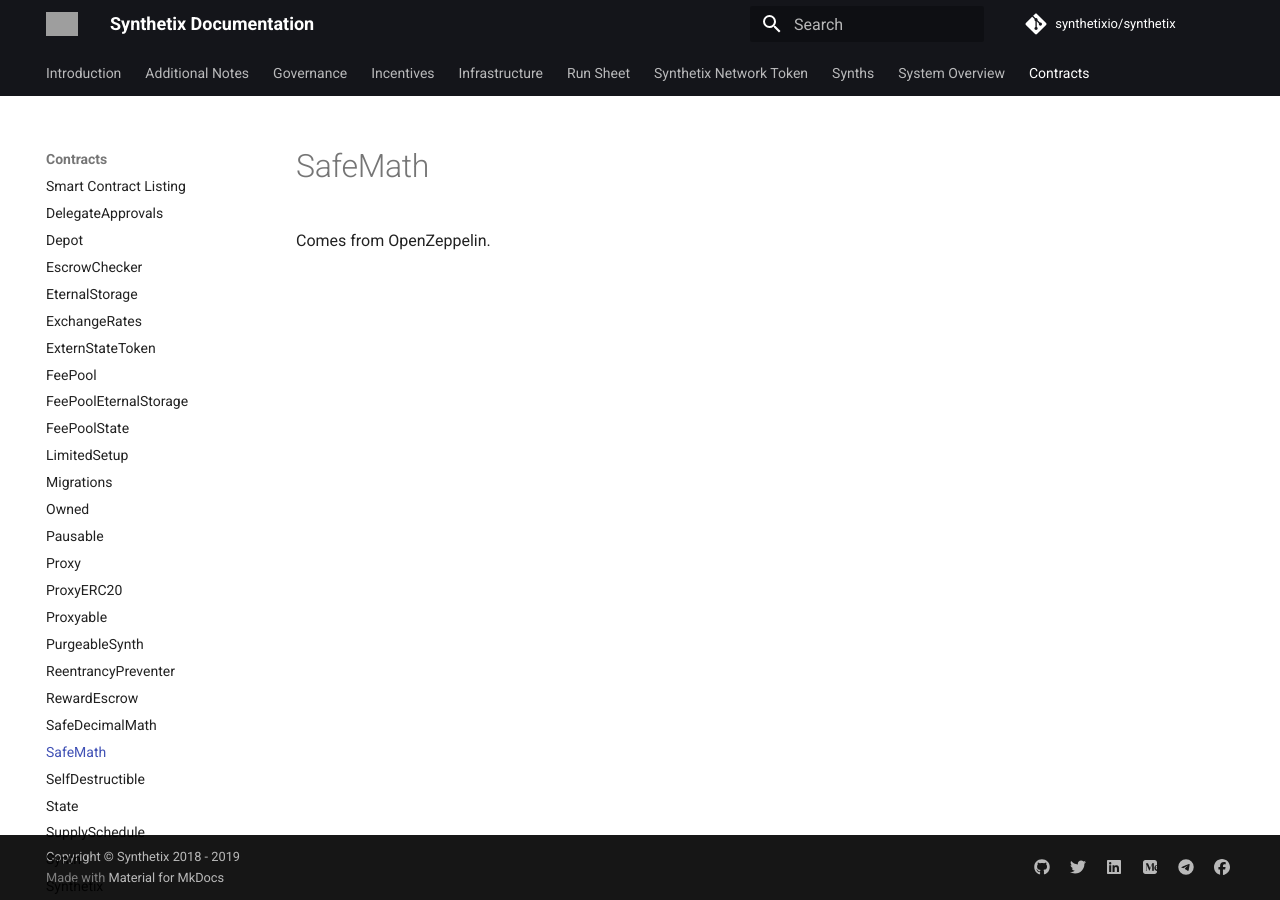
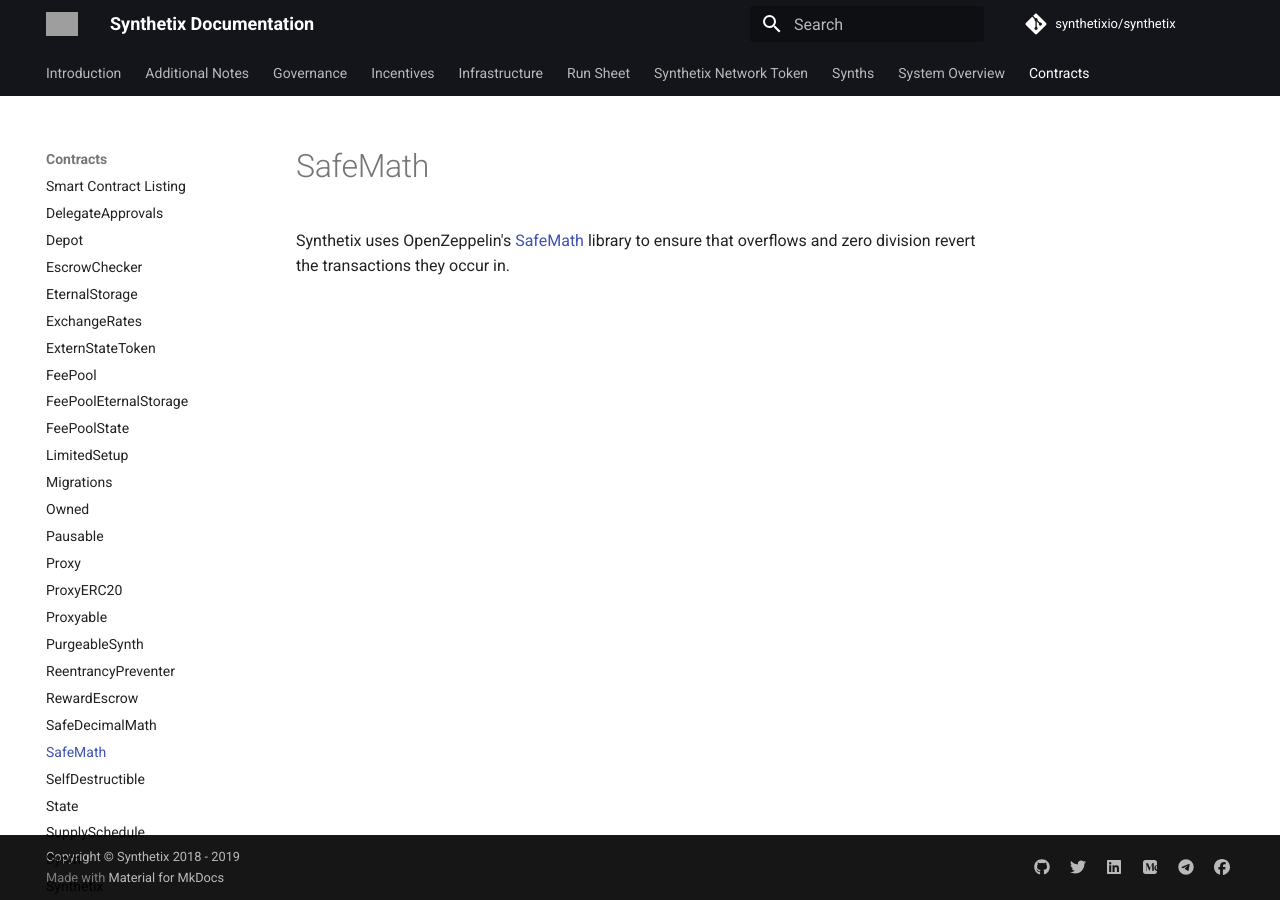
Before and after one commit to Synthetixio/synthetix, an MkDocs documentation site: the page built from docs/contracts/SafeMath.md, in a window 1280 px wide. Built offline with MkDocs 1.6.1 and Material for MkDocs 9.7.7, drawn with Linux system fonts in a browser that asks for light colours; comment, search, counter and statistics services are not loaded; grey boxes are pictures that could not be loaded.

Commit message:
Link to OpenZeppelin SafeMath.

```diff
--- a/docs/contracts/SafeMath.md
+++ b/docs/contracts/SafeMath.md
@@ -1,3 +1,3 @@
 # SafeMath
 
-Comes from OpenZeppelin.
+Synthetix uses OpenZeppelin's [SafeMath](https://github.com/OpenZeppelin/openzeppelin-contracts/blob/master/contracts/math/SafeMath.sol) library to ensure that overflows and zero division revert the transactions they occur in.
```
